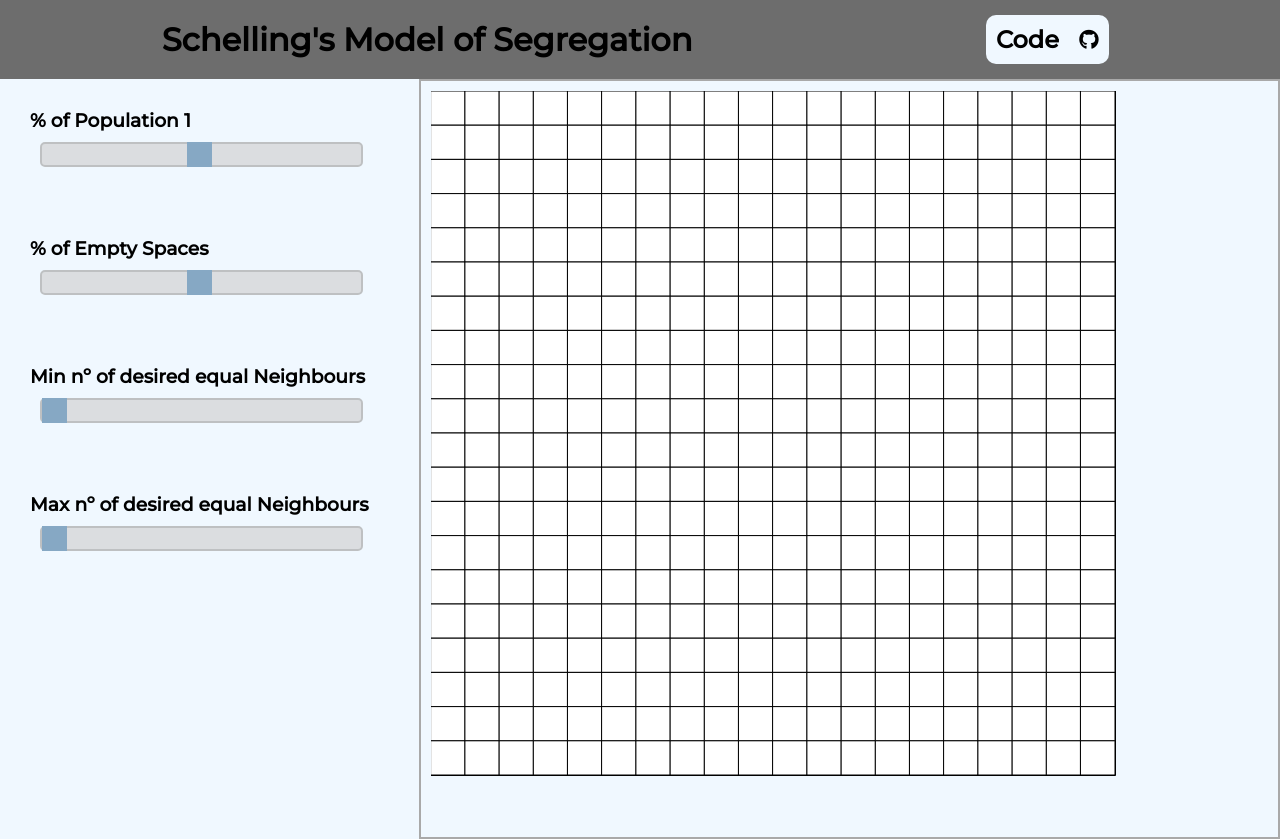
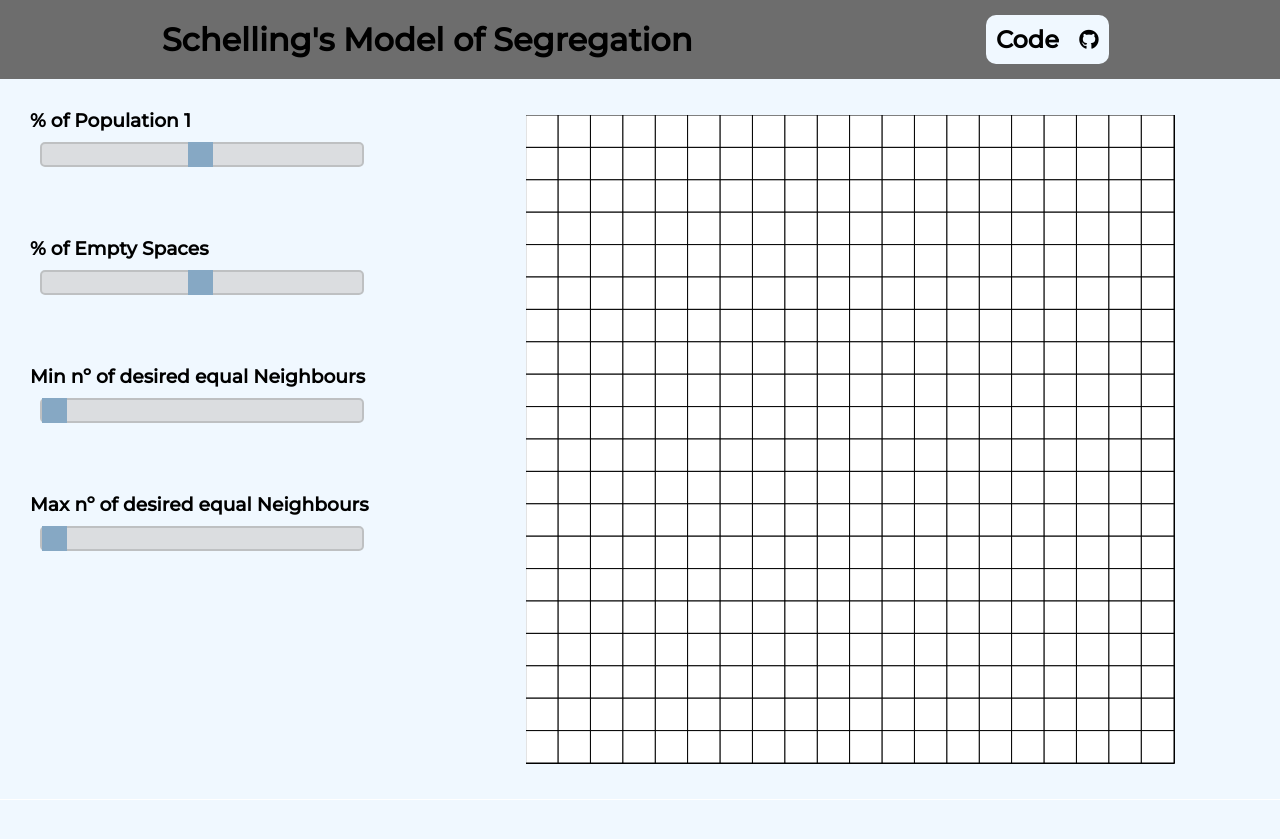
Before and after one commit to AnaSRamalhete/site, a PHP site: page /Schellings_Model/index.php in a window 1280 px wide. After the commit the page ends 800 px from the top, so only its background shows below. Run offline with PHP 8.4, Linux system fonts and the light colour scheme; some libraries are stand-ins or nearby versions.

Commit message:
SM - Centering grid in the div grid-section

```diff
--- a/web/Schellings_Model/SM_styles.css
+++ b/web/Schellings_Model/SM_styles.css
@@ -33,7 +33,7 @@
 /* -------------- Main Section ----------------  */
 
 .main-hero{
-    height: 95vh;
+    height: 90vh;
     width: 100%;
     display: flex;
     background-color: aliceblue;
@@ -45,11 +45,10 @@
 
 .grid-section{
     flex: 2;
-    display: grid;
-    grid-gap: 10px;
-    border: solid 2px darkgray;
-    grid-template-columns: auto auto auto;
+    display: flex;
     padding: 10px;
+    justify-content: center;
+    align-items: center;
 }
 
 /* -------------- Slider Section ----------------  */
```
